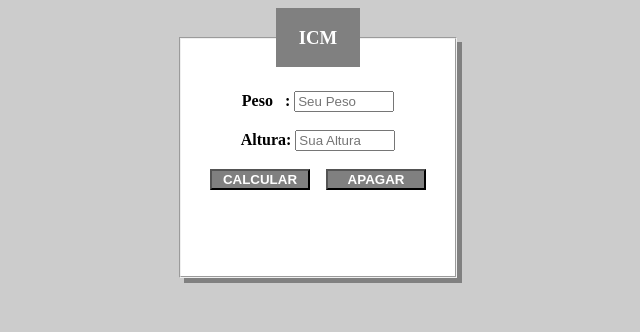
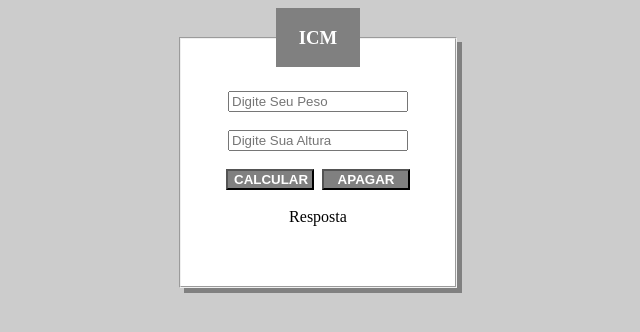
Before and after one commit to evertonmessias/php, a PHP site: page /teste03.php in a window 1280 px wide. Shown: the top 332 px of the page, without its empty margins (322-962 px from the left). Run offline with PHP 8.4, Linux system fonts and the light colour scheme.

Commit message:
16-12-2019_17:21:54

```diff
--- a/teste03.php
+++ b/teste03.php
@@ -4,57 +4,41 @@
 <meta charset="UTF-8"/>
 <style type="text/css">
 body{background-color: #ccc;}
-fieldset{background-color:#fff;display: block;position: relative;margin: 0 auto;width: 250px;height:250px;text-align: center;box-shadow: 5px 5px #808080;}
+fieldset,#resp{display: block;position: relative;margin: 0 auto;}
+fieldset{background-color:#fff;width: 250px;height:260px;text-align: center;box-shadow: 5px 5px #808080;}
 legend{background-color: #808080;color: white;width: 80px;}
-input{width: 100px;}label{font-weight: bolder;}
-input.botao{background-color: #808080;color: white;font-weight: bold;}
+input{width: 88px;}label{font-weight: bolder;}
+input.campo{width: 180px;}
+#botao1,#botao2{background-color: #808080;color: white;font-weight: bold;}
+#resp{text-align: center;}
 </style>
+<script type="text/javascript" src="./jquery.js"></script>
+<script type="text/javascript" >
+$(function(){
+	var form = $("formulario");
+	var peso = form.peso.val;
+	var altura = form.altura.val;
+	$("botao1").click(function(){
+	if(peso > 20 && peso < 280 && altura > 1 && altura < 2.5){
+		console.log(peso);console.log(altura);
+	$.post("./teste03-2.php", {peso: peso, altura: altura}, function(mostrar){
+            $('#resp').html(mostrar);})
+	}else{$('#resp').html("<p>Dados incorretos<p>");}
+	});
+	$("botao2").click(function(){
 
-<script src="https://ajax.googleapis.com/ajax/libs/jquery/3.3.1/jquery.min.js"></script>
-
-<script type="text/javascript" >
-function apagar() {
-	$("#imc,#cond").html("&nbsp;");
-}
+	});
+})
 </script>
-
 </head>
 <body>
-<form method="GET">
-<fieldset><legend><h3>ICM</h3></legend>
-<br>
-<label>Peso&ensp;&nbsp;: <input type="number" name="peso" min="0" max="200" step="0.1" required placeholder="Seu Peso" /></label><br><br>
-<label>Altura: <input type="number" name="altura" min="0" max="2.2" step="0.1" required placeholder="Sua Altura" /></label><br><br>
-<input class="botao" name="botao" type="submit" value="CALCULAR">&emsp;<input class="botao" type="reset" value="APAGAR" onclick="apagar();">
-
-<?php
-
-function imc($p,$a){
-	return number_format(($p/pow($a, 2)),2);
-}
-
-if(isset($_GET['botao'])) {
-$resposta = imc(@$_GET['peso'],@$_GET['altura']);
-
-echo "<p id='imc'>IMC = $resposta</p>";
-if($resposta < 20) {echo "<p id='cond'>ABAIXO DO PESO</p>";}
-elseif($resposta >= 20 && $resposta < 25) {echo "<p id='cond'>PESO NORMAL</p>";}
-else {echo "<p id='cond'>OBESIDADE</p>";}}
-
-?>
-
-<!-- function imc($p,$a){
-	return number_format(($p/pow($a, 2)),2);
-}
-
-if(isset($_GET['botao'])) {
-$resposta = imc(@$_GET['peso'],@$_GET['altura']);
-
-echo "<p id='imc'>IMC = $resposta</p>";
-if($resposta < 20) {echo "<p id='cond'>ABAIXO DO PESO</p>";}
-elseif($resposta >= 20 && $resposta < 25) {echo "<p id='cond'>PESO NORMAL</p>";}
-else {echo "<p id='cond'>OBESIDADE</p>";}} -->
-
+<form id="formulario" method="POST">
+<fieldset><legend><h3>ICM</h3></legend><br>
+<label><input class="campo" type="number" name="peso" step="0.1" placeholder="Digite Seu Peso" /></label><br><br>
+<label><input class="campo" type="number" name="altura" step="0.1" placeholder="Digite Sua Altura" /></label><br><br>
+<input id="botao1" type="button" value="CALCULAR">&nbsp;
+<input id="botao2" type="reset" value="APAGAR"><br><br>
+<div id="resp">Resposta</div>
 </fieldset>
 </form>
 
```
Also changed, not shown: teste03-2.php (added, +12 -0 lines).
